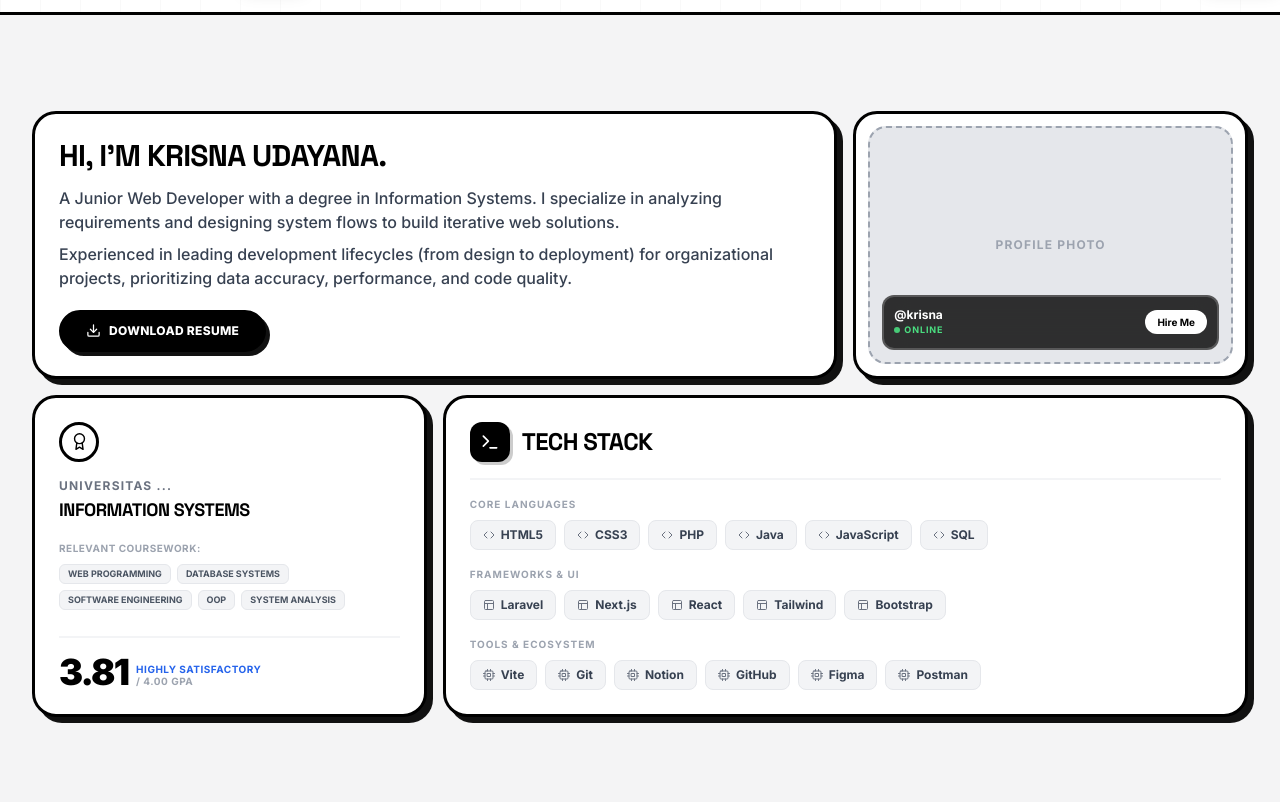
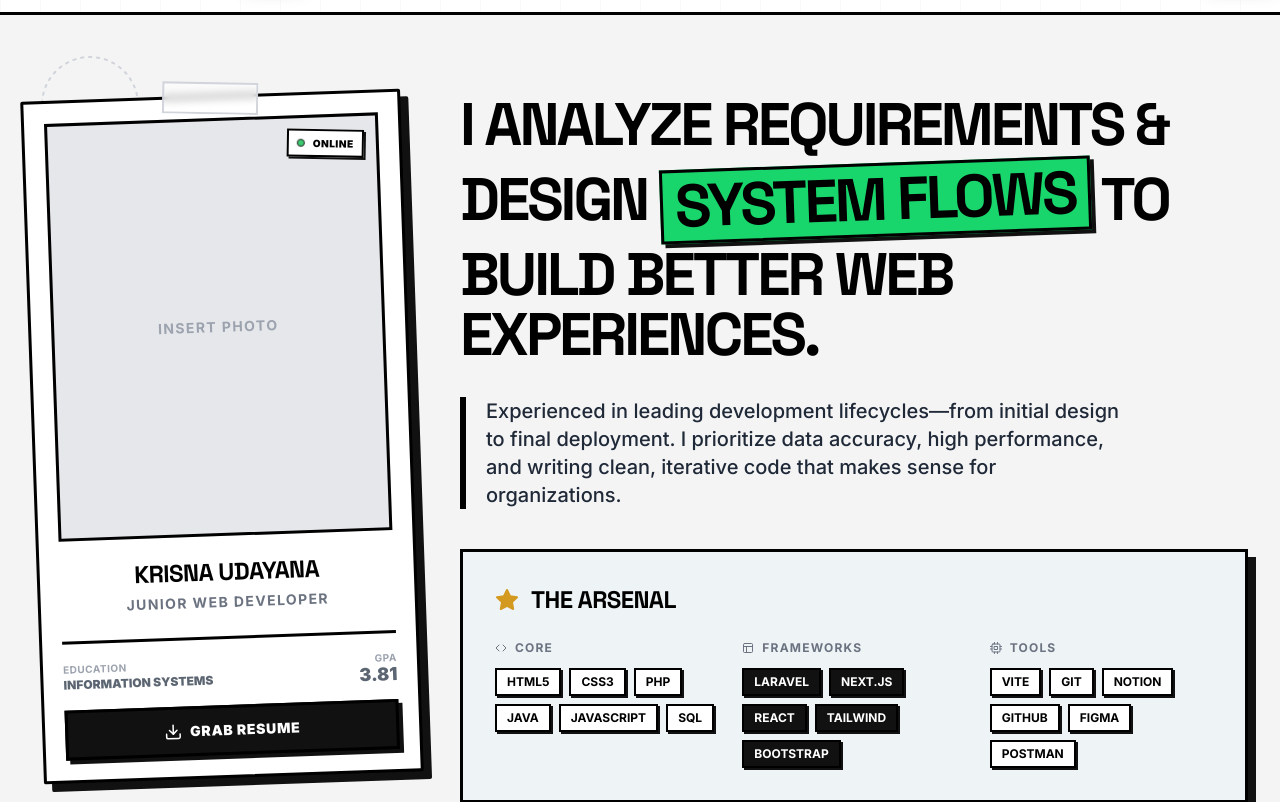
Before and after one commit to KrisnaUdayana/Portofolio, a React (Vite) app: page / in a window 1280 px wide. Shown: the part 788-1590 px from the top of the page. Built offline with nearby package versions, Linux system fonts and the light colour scheme.

Commit message:
feat: implement About component with tech stack and profile display

```diff
--- a/src/components/About.jsx
+++ b/src/components/About.jsx
@@ -1,7 +1,7 @@
 import React from "react";
 import { motion } from "framer-motion";
 import { useInView } from "react-intersection-observer";
-import { FiDownload, FiAward, FiTerminal, FiCode, FiLayout, FiCpu } from "react-icons/fi";
+import { FiDownload, FiCode, FiLayout, FiCpu, FiStar } from "react-icons/fi";
 
 const TECH_STACK = {
   core: ["HTML5", "CSS3", "PHP", "Java", "JavaScript", "SQL"],
@@ -10,145 +10,146 @@
 };
 
 export default function About() {
-  const { ref, inView } = useInView({ threshold: 0.1, triggerOnce: true });
+  const { ref, inView } = useInView({ threshold: 0.2, triggerOnce: true });
 
-  const containerVariants = {
-    hidden: { opacity: 0 },
-    visible: {
-      opacity: 1,
-      transition: { staggerChildren: 0.1 },
-    },
-  };
-
-  const itemVariants = {
-    hidden: { opacity: 0, y: 20 },
-    visible: { opacity: 1, y: 0, transition: { duration: 0.5, ease: "easeOut" } },
+  const fadeUp = {
+    hidden: { opacity: 0, y: 40 },
+    visible: { opacity: 1, y: 0, transition: { duration: 0.6, ease: "easeOut" } },
   };
 
   return (
-    <section id="about" className="relative w-full bg-[#f4f4f5] py-6 px-4 md:px-8 border-t-[3px] border-black min-h-screen flex items-center">
-      {/* Container */}
+    <section id="about" className="relative w-full bg-[#f4f4f5] py-20 px-4 md:px-8 border-t-[3px] border-black min-h-screen flex items-center overflow-hidden">
+
+      {/* Background Decorative Elements */}
+      <div className="absolute top-10 left-10 text-gray-300 pointer-events-none">
+        <svg width="100" height="100" viewBox="0 0 100 100" fill="none">
+          <circle cx="50" cy="50" r="48" stroke="currentColor" strokeWidth="2" strokeDasharray="4 4" />
+        </svg>
+      </div>
+
       <div className="max-w-7xl mx-auto w-full" ref={ref}>
-        <motion.div className="grid grid-cols-1 md:grid-cols-3 gap-4" variants={containerVariants} initial="hidden" animate={inView ? "visible" : "hidden"}>
-          {/* Intro Card (Spans 2 cols) */}
-          <motion.div variants={itemVariants} className="md:col-span-2 border-[3px] border-black rounded-[24px] bg-white p-6 shadow-[6px_6px_0_#111]">
-            <h2 className="text-2xl md:text-3xl font-black text-black mb-3 tracking-tight uppercase">Hi, I'm Krisna Udayana.</h2>
-            <p className="text-sm md:text-base text-gray-700 font-medium leading-relaxed mb-2">
-              A Junior Web Developer with a degree in Information Systems. I specialize in analyzing requirements and designing system flows to build iterative web solutions.
-            </p>
-            <p className="text-sm md:text-base text-gray-700 font-medium leading-relaxed mb-5">
-              Experienced in leading development lifecycles (from design to deployment) for organizational projects, prioritizing data accuracy, performance, and code quality.
-            </p>
-            <a
-              href="#"
-              className="inline-flex items-center gap-2 px-6 py-2.5 border-[3px] border-black rounded-full bg-black text-white font-extrabold text-xs shadow-[4px_4px_0_#111] hover:shadow-[6px_6px_0_#111] hover:-translate-y-1 transition-all uppercase tracking-wide"
-            >
-              <FiDownload size={15} />
-              Download Resume
-            </a>
-          </motion.div>
+        <div className="flex flex-col lg:flex-row gap-12 items-center lg:items-stretch">
 
-          {/* Profile Card (Spans 1 col) */}
-          <motion.div variants={itemVariants} className="border-[3px] border-black rounded-[24px] bg-white p-3 shadow-[6px_6px_0_#111] flex flex-col items-center justify-center relative overflow-hidden group min-h-[200px]">
-            <div className="w-full h-full bg-gray-200 rounded-[18px] overflow-hidden relative border-2 border-dashed border-gray-400 flex items-center justify-center">
-              <span className="text-gray-400 font-bold uppercase tracking-widest text-xs">Profile Photo</span>
-              <img src="https://via.placeholder.com/400x500/111/fff?text=Foto" alt="Krisna Udayana" className="absolute inset-0 w-full h-full object-cover grayscale group-hover:grayscale-0 transition-all duration-500 opacity-0" />
-              <div className="absolute bottom-3 left-3 right-3 z-20">
-                <div className="flex items-center justify-between p-2.5 bg-black/80 backdrop-blur-md border-2 border-white/20 rounded-xl">
+          {/* LEFT: ID BADGE (Polaroid Style) */}
+          <motion.div
+            className="w-full lg:w-[380px] flex-shrink-0"
+            variants={fadeUp}
+            initial="hidden"
+            animate={inView ? "visible" : "hidden"}
+          >
+            <div className="group relative bg-white border-[3px] border-black p-5 rounded-[2px] shadow-[8px_8px_0_#111] rotate-[-2deg] hover:rotate-0 transition-transform duration-300">
+
+              {/* Tape effect */}
+              <div className="absolute -top-4 left-1/2 -translate-x-1/2 w-24 h-8 bg-white/60 border-2 border-gray-300 backdrop-blur-sm rotate-3 z-10"></div>
+
+              {/* Photo Area */}
+              <div className="relative w-full aspect-[4/5] bg-gray-200 border-[3px] border-black mb-5 overflow-hidden flex items-center justify-center">
+                <span className="font-bold text-gray-400 tracking-widest uppercase text-sm">Insert Photo</span>
+                <img
+                  src="https://via.placeholder.com/400x500/111/fff?text=Foto"
+                  alt="Krisna Udayana"
+                  className="absolute inset-0 w-full h-full object-cover grayscale group-hover:grayscale-0 transition-all duration-500 opacity-0"
+                />
+
+                {/* Online Status Pill */}
+                <div className="absolute top-3 right-3 bg-white border-2 border-black px-2 py-1 flex items-center gap-2 shadow-[2px_2px_0_#111] rotate-3">
+                  <div className="w-2 h-2 rounded-full bg-green-500 animate-pulse border border-black"></div>
+                  <span className="text-[10px] font-black uppercase tracking-wider">Online</span>
+                </div>
+              </div>
+
+              {/* Info */}
+              <div className="text-center mb-6">
+                <h2 className="text-2xl font-black uppercase tracking-tight text-black mb-1">Krisna Udayana</h2>
+                <p className="text-sm font-bold text-gray-500 uppercase tracking-widest">Junior Web Developer</p>
+              </div>
+
+              {/* Education & Action */}
+              <div className="border-t-[3px] border-black pt-4">
+                <div className="flex justify-between items-center mb-4">
                   <div>
-                    <p className="text-white font-bold text-xs">@krisna</p>
-                    <p className="text-green-400 font-bold text-[9px] tracking-widest uppercase flex items-center gap-1">
-                      <span className="w-1.5 h-1.5 rounded-full bg-green-400 animate-pulse"></span>
-                      Online
-                    </p>
+                    <p className="text-[10px] font-bold text-gray-400 uppercase tracking-wider">Education</p>
+                    <p className="text-xs font-black uppercase">Information Systems</p>
                   </div>
-                  <button className="px-3 py-1 bg-white text-black font-bold text-[10px] rounded-full hover:bg-gray-200 transition-colors">Hire Me</button>
+                  <div className="text-right">
+                    <p className="text-[10px] font-bold text-gray-400 uppercase tracking-wider">GPA</p>
+                    <p className="text-lg font-black leading-none">3.81</p>
+                  </div>
                 </div>
+
+                <a
+                  href="#"
+                  className="w-full flex justify-center items-center gap-2 px-4 py-3 bg-[#111] text-white border-[3px] border-black font-black uppercase tracking-wider text-sm shadow-[4px_4px_0_#111] hover:shadow-none hover:translate-x-1 hover:translate-y-1 transition-all"
+                >
+                  <FiDownload size={18} />
+                  Grab Resume
+                </a>
               </div>
             </div>
           </motion.div>
 
-          {/* Education Card (Spans 1 col) */}
-          <motion.div variants={itemVariants} className="border-[3px] border-black rounded-[24px] bg-white p-6 shadow-[6px_6px_0_#111] flex flex-col justify-between">
-            <div>
-              <div className="w-10 h-10 rounded-full border-[3px] border-black flex items-center justify-center mb-4">
-                <FiAward size={17} className="text-black" />
+          {/* RIGHT: TYPOGRAPHY & STORY */}
+          <motion.div
+            className="w-full flex-1 flex flex-col justify-center"
+            variants={fadeUp}
+            initial="hidden"
+            animate={inView ? "visible" : "hidden"}
+          >
+            {/* Giant Heading */}
+            <h2 className="text-4xl md:text-6xl font-black uppercase leading-[0.95] tracking-tighter mb-8 text-black">
+              I analyze requirements & design <span className="inline-block bg-[#18d66b] text-black px-3 py-1 border-[3px] border-black shadow-[4px_4px_0_#111] -rotate-2 my-2">System Flows</span> to build better web experiences.
+            </h2>
+
+            {/* Narrative */}
+            <div className="border-l-[6px] border-black pl-5 mb-10 max-w-2xl">
+              <p className="text-lg md:text-xl text-gray-800 font-medium leading-relaxed">
+                Experienced in leading development lifecycles—from initial design to final deployment.
+                I prioritize data accuracy, high performance, and writing clean, iterative code that makes sense for organizations.
+              </p>
+            </div>
+
+            {/* Arsenal / Tech Stack */}
+            <div className="bg-[#eef3f6] border-[3px] border-black p-6 md:p-8 shadow-[8px_8px_0_#111]">
+              <div className="flex items-center gap-3 mb-6">
+                <FiStar size={24} className="text-[#d49a20] fill-[#d49a20]" />
+                <h3 className="text-2xl font-black uppercase tracking-tight">The Arsenal</h3>
               </div>
-              <p className="text-xs font-bold text-gray-500 uppercase tracking-widest mb-0.5">Universitas ...</p>
-              <h3 className="text-lg font-black uppercase mb-4 tracking-tight">Information Systems</h3>
 
-              <div className="mb-4">
-                <p className="text-[10px] font-bold text-gray-400 uppercase tracking-wider mb-2">Relevant Coursework:</p>
-                <div className="flex flex-wrap gap-1.5">
-                  {["Web Programming", "Database Systems", "Software Engineering", "OOP", "System Analysis"].map((course) => (
-                    <span key={course} className="px-2 py-0.5 bg-gray-100 text-gray-600 text-[9px] font-bold uppercase rounded-md border border-gray-200">
-                      {course}
-                    </span>
-                  ))}
+              <div className="grid grid-cols-1 md:grid-cols-3 gap-6">
+                {/* Core */}
+                <div>
+                  <p className="text-xs font-bold text-gray-500 uppercase tracking-widest mb-3 flex items-center gap-2"><FiCode /> Core</p>
+                  <div className="flex flex-wrap gap-2">
+                    {TECH_STACK.core.map(tech => (
+                      <span key={tech} className="bg-white border-2 border-black px-2.5 py-1 text-xs font-bold uppercase shadow-[2px_2px_0_#111]">{tech}</span>
+                    ))}
+                  </div>
+                </div>
+
+                {/* Frameworks */}
+                <div>
+                  <p className="text-xs font-bold text-gray-500 uppercase tracking-widest mb-3 flex items-center gap-2"><FiLayout /> Frameworks</p>
+                  <div className="flex flex-wrap gap-2">
+                    {TECH_STACK.frameworks.map(tech => (
+                      <span key={tech} className="bg-[#111] text-white border-2 border-black px-2.5 py-1 text-xs font-bold uppercase shadow-[2px_2px_0_#111]">{tech}</span>
+                    ))}
+                  </div>
+                </div>
+
+                {/* Tools */}
+                <div>
+                  <p className="text-xs font-bold text-gray-500 uppercase tracking-widest mb-3 flex items-center gap-2"><FiCpu /> Tools</p>
+                  <div className="flex flex-wrap gap-2">
+                    {TECH_STACK.tools.map(tech => (
+                      <span key={tech} className="bg-white border-2 border-black px-2.5 py-1 text-xs font-bold uppercase shadow-[2px_2px_0_#111]">{tech}</span>
+                    ))}
+                  </div>
                 </div>
               </div>
             </div>
 
-            <div className="pt-4 border-t-2 border-gray-100 flex items-end gap-2">
-              <span className="text-4xl font-black leading-none tracking-tighter">3.81</span>
-              <div className="pb-0.5">
-                <p className="text-blue-600 font-bold text-[10px] uppercase tracking-wider leading-tight">Highly Satisfactory</p>
-                <p className="text-gray-400 font-bold text-[10px] uppercase tracking-wider leading-tight">/ 4.00 GPA</p>
-              </div>
-            </div>
           </motion.div>
-
-          {/* Tech Stack Card (Spans 2 cols) */}
-          <motion.div variants={itemVariants} className="md:col-span-2 border-[3px] border-black rounded-[24px] bg-white p-6 shadow-[6px_6px_0_#111]">
-            <div className="flex items-center gap-3 mb-4 pb-4 border-b-2 border-gray-100">
-              <div className="w-10 h-10 rounded-xl bg-black text-white flex items-center justify-center shadow-[3px_3px_0_rgba(0,0,0,0.2)]">
-                <FiTerminal size={20} />
-              </div>
-              <h2 className="text-xl md:text-2xl font-black uppercase tracking-tight">Tech Stack</h2>
-            </div>
-
-            <div className="space-y-4">
-              {/* Core Languages */}
-              <div>
-                <p className="text-[10px] font-bold text-gray-400 uppercase tracking-widest mb-2">Core Languages</p>
-                <div className="flex flex-wrap gap-2">
-                  {TECH_STACK.core.map((tech) => (
-                    <div key={tech} className="flex items-center gap-1.5 px-3 py-1.5 bg-gray-100 border border-gray-200 rounded-lg font-bold text-xs text-gray-700 hover:border-black transition-colors cursor-default">
-                      <FiCode size={12} className="text-gray-500" />
-                      {tech}
-                    </div>
-                  ))}
-                </div>
-              </div>
-
-              {/* Frameworks & UI */}
-              <div>
-                <p className="text-[10px] font-bold text-gray-400 uppercase tracking-widest mb-2">Frameworks & UI</p>
-                <div className="flex flex-wrap gap-2">
-                  {TECH_STACK.frameworks.map((tech) => (
-                    <div key={tech} className="flex items-center gap-1.5 px-3 py-1.5 bg-gray-100 border border-gray-200 rounded-lg font-bold text-xs text-gray-700 hover:border-black transition-colors cursor-default">
-                      <FiLayout size={12} className="text-gray-500" />
-                      {tech}
-                    </div>
-                  ))}
-                </div>
-              </div>
-
-              {/* Tools & Ecosystem */}
-              <div>
-                <p className="text-[10px] font-bold text-gray-400 uppercase tracking-widest mb-2">Tools & Ecosystem</p>
-                <div className="flex flex-wrap gap-2">
-                  {TECH_STACK.tools.map((tech) => (
-                    <div key={tech} className="flex items-center gap-1.5 px-3 py-1.5 bg-gray-100 border border-gray-200 rounded-lg font-bold text-xs text-gray-700 hover:border-black transition-colors cursor-default">
-                      <FiCpu size={12} className="text-gray-500" />
-                      {tech}
-                    </div>
-                  ))}
-                </div>
-              </div>
-            </div>
-          </motion.div>
-        </motion.div>
+        </div>
       </div>
     </section>
   );
```
